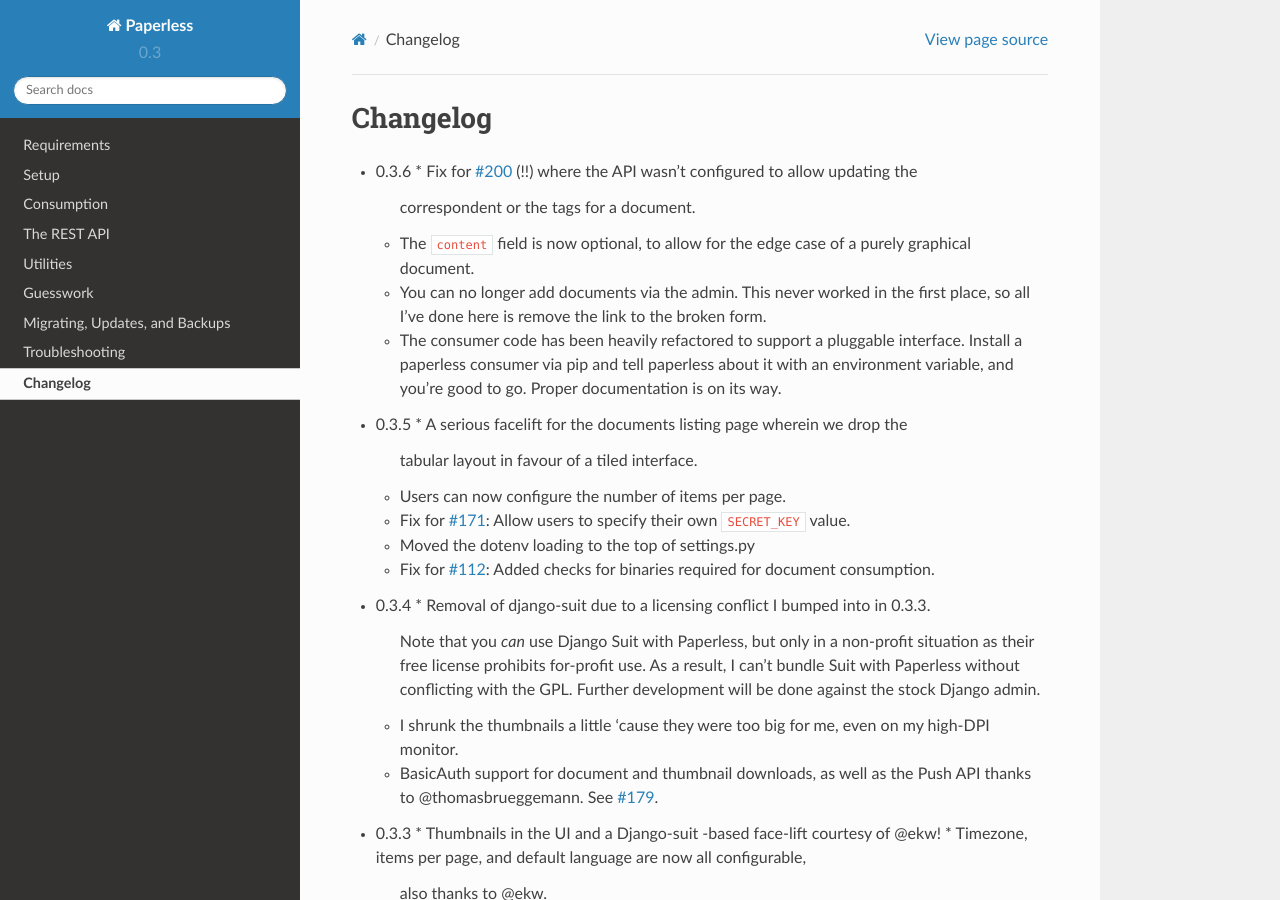
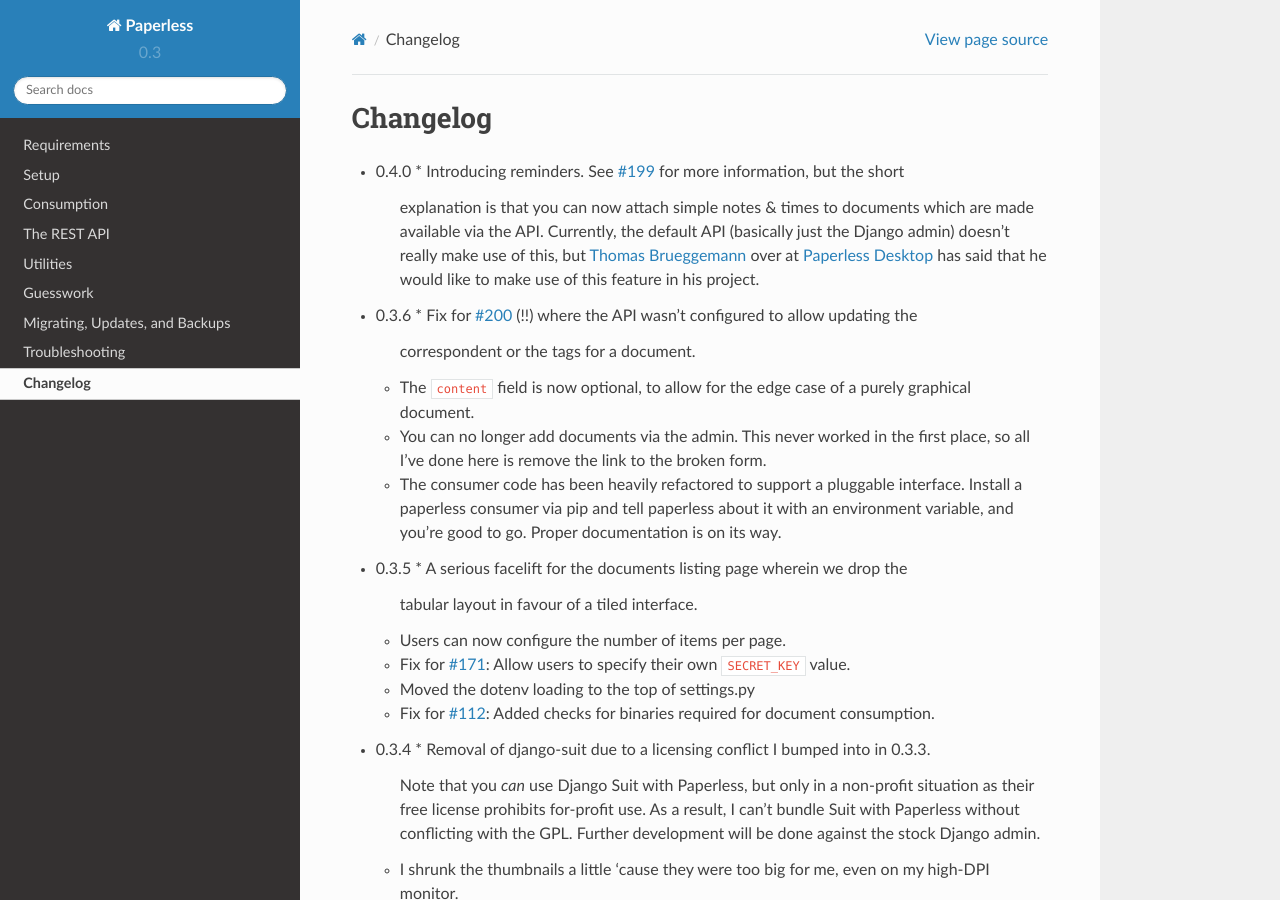
Before and after one commit to repoRangee/Large-scale, a Sphinx documentation site: the page built from docs/changelog.rst, in a window 1280 px wide and 900 px high. Built offline with Sphinx 7.4.7 and the Read the Docs theme 2.0.0, drawn with Linux system fonts in a browser that asks for light colours; formulas are drawn with MathJax 3.

Commit message:
chore: update the changelog for reminders

```diff
--- a/docs/changelog.rst
+++ b/docs/changelog.rst
@@ -1,5 +1,13 @@
 Changelog
 #########
+
+* 0.4.0
+  * Introducing reminders.  See `#199`_ for more information, but the short
+    explanation is that you can now attach simple notes & times to documents
+    which are made available via the API.  Currently, the default API
+    (basically just the Django admin) doesn't really make use of this, but
+    `Thomas Brueggemann`_ over at `Paperless Desktop`_ has said that he would
+    like to make use of this feature in his project.
 
 * 0.3.6
   * Fix for `#200`_ (!!) where the API wasn't configured to allow updating the
@@ -173,6 +181,8 @@ Changelog
 .. _Tim White: https://github.com/timwhite
 .. _Florian Harr: https://github.com/evils
 .. _Justin Snyman: https://github.com/stringlytyped
+.. _Thomas Brueggemann: https://github.com/thomasbrueggemann
+.. _Paperless Desktop: https://github.com/thomasbrueggemann/paperless-desktop
 
 .. _#20: https://github.com/danielquinn/paperless/issues/20
 .. _#44: https://github.com/danielquinn/paperless/issues/44
@@ -199,4 +209,5 @@ Changelog
 .. _#171: https://github.com/danielquinn/paperless/issues/171
 .. _#172: https://github.com/danielquinn/paperless/issues/172
 .. _#179: https://github.com/danielquinn/paperless/pull/179
+.. _#199: https://github.com/danielquinn/paperless/issues/199
 .. _#200: https://github.com/danielquinn/paperless/issues/200
```
